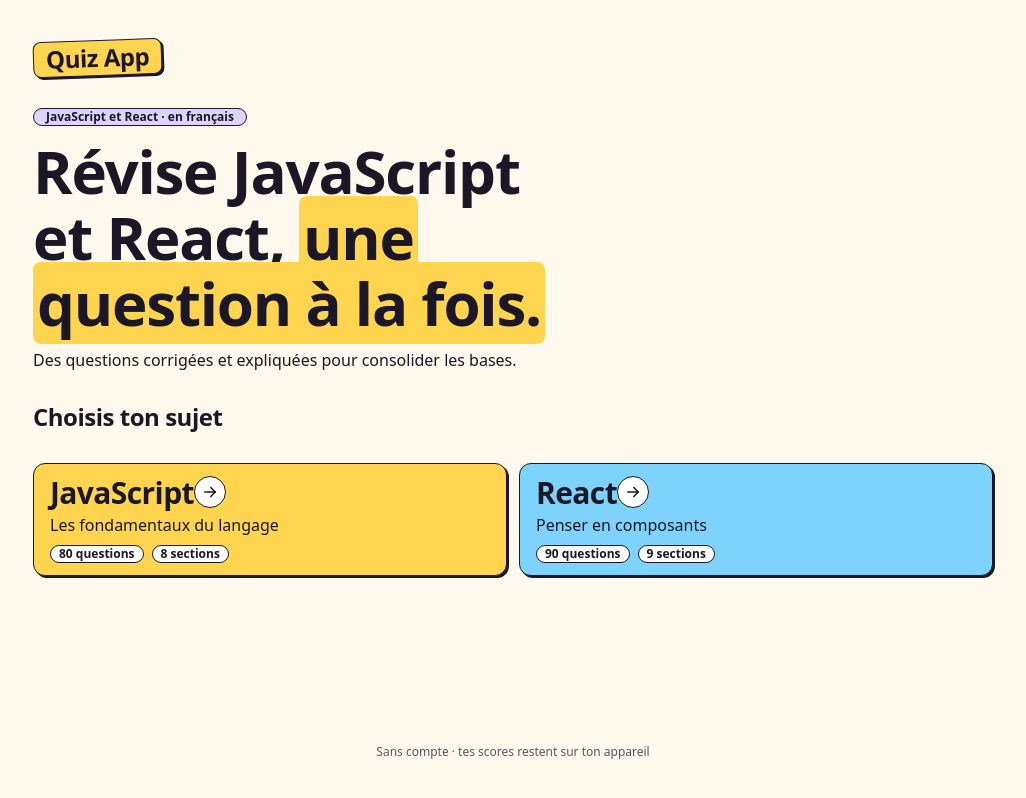
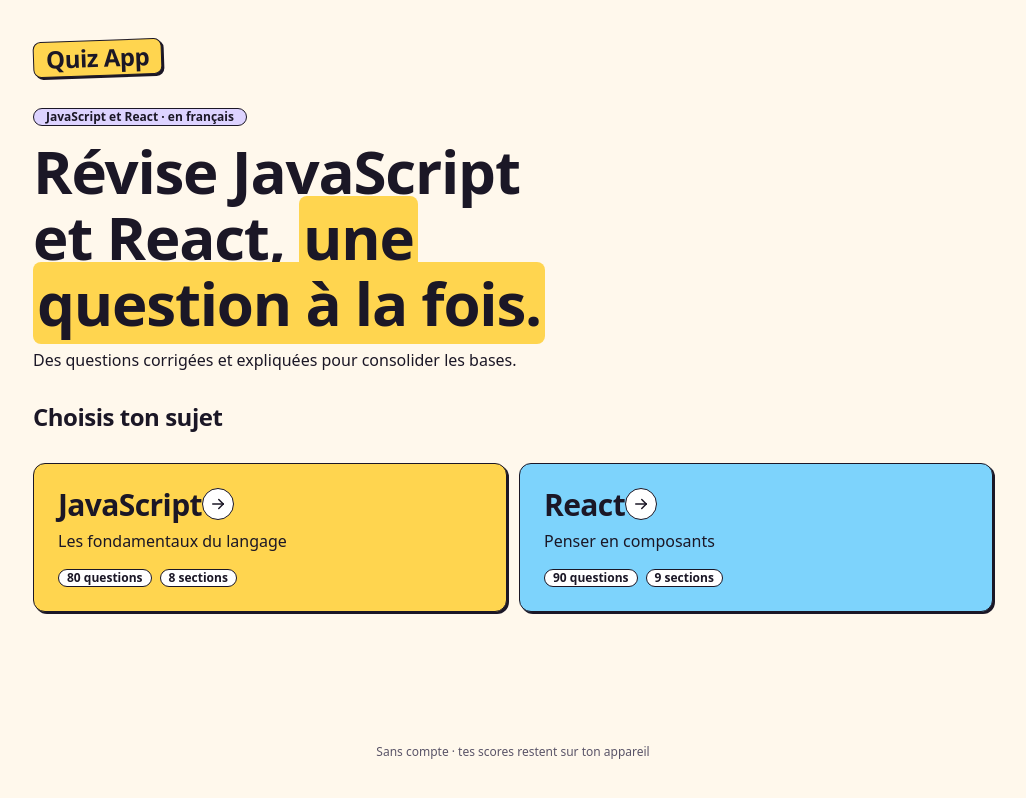
Before and after one commit to jade-hernandez/quiz-app, a React (Vite) app: page / in a window 1280 px wide. Shown: the whole page, without its empty margins (127-1153 px from the left). Built offline with nearby package versions, Linux system fonts and the light colour scheme; a web font is replaced by a local one.

Commit message:
feat: give the Home topic cards more padding from 768px
The cards were too narrow on the tablet. From 768px they get 24px of
padding (the mockup has about 25px) and 8px between the lines, instead
of 16 by 12 and 4px; the phone keeps the compact version.

```diff
--- a/src/features/topics/TopicCard.tsx
+++ b/src/features/topics/TopicCard.tsx
@@ -26,7 +26,7 @@
     <button
       type='button'
       onClick={onSelect}
-      className={`${sticker} group flex flex-col gap-1 px-4 py-3 text-left ${backgrounds[topic.id]}`}
+      className={`${sticker} group flex flex-col gap-1 px-4 py-3 text-left md:gap-2 md:p-6 ${backgrounds[topic.id]}`}
     >
       <span className='flex items-center justify-between'>
         <span className='display text-2xl leading-display lg:text-3xl'>
@@ -37,7 +37,7 @@
         </span>
       </span>
       <span className='text-sm lg:text-base'>{topic.description}</span>
-      <span className='mt-1 flex gap-2'>
+      <span className='mt-1 flex gap-2 md:mt-2'>
         <Chip tone='stat'>{`${questionCount} questions`}</Chip>
         <Chip tone='stat'>{`${sectionCount} sections`}</Chip>
       </span>
```
Also changed, not shown: 1 other file (tests, documents, lock files or other folders).
